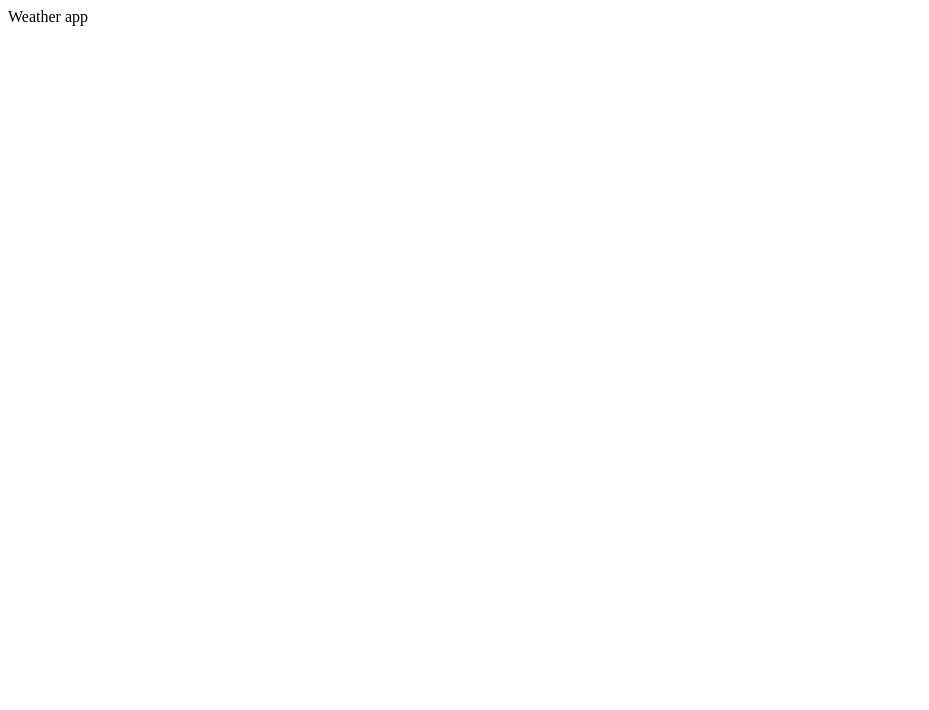
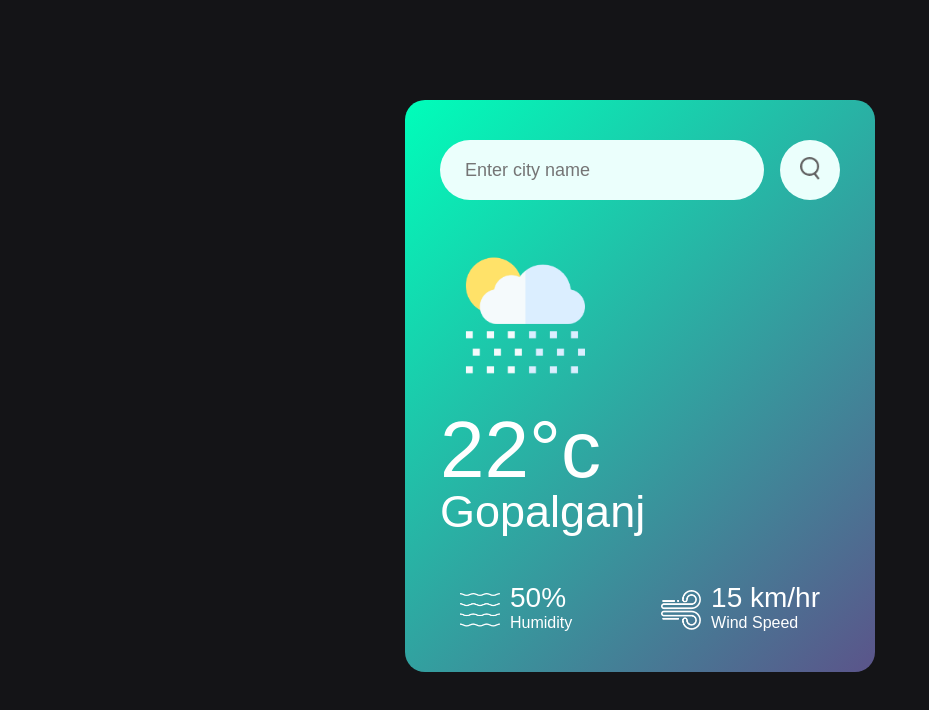
Before and after one commit to prabhatshahi/HTML-CSS-Project, a plain HTML site: page weather/index.html in a window 1280 px wide. Shown: the whole page, without its empty margins (0-929 px from the left). Drawn offline with Linux system fonts and the light colour scheme.

Commit message:
created frontend part

```diff
--- a/weather/index.html
+++ b/weather/index.html
@@ -7,7 +7,33 @@
     <link rel="stylesheet" href="style.css" />
   </head>
   <body>
-    Weather app
+    <div class="card">
+      <div class="search">
+        <input type="text" placeholder="Enter city name" spellcheck="false" />
+        <button><img src="images/search.png" /></button>
+      </div>
+      <div class="weather">
+        <img src="images/rain.png" class="weather-icon" />
+        <h1 class="temp">22°c</h1>
+        <h2 class="city">Gopalganj</h2>
+        <div class="details">
+          <div class="col">
+            <img src="images/humidity.png" />
+            <div>
+              <p class="humidity">50%</p>
+              <p>Humidity</p>
+            </div>
+          </div>
+          <div class="col">
+            <img src="images/wind.png" />
+            <div>
+              <p class="wind">15 km/hr</p>
+              <p>Wind Speed</p>
+            </div>
+          </div>
+        </div>
+      </div>
+    </div>
 
     <script src="script.js"></script>
   </body>
--- a/weather/style.css
+++ b/weather/style.css
@@ -0,0 +1,94 @@
+* {
+  margin: 0;
+  padding: 0;
+  font-family: "Poppins", sans-serif;
+  box-sizing: border-box;
+}
+
+body {
+  background: rgb(20, 20, 23);
+}
+
+.card {
+  width: 90%;
+  max-width: 470px;
+  background: linear-gradient(135deg, #00feba, #5b548a);
+  color: #fff;
+  margin: 100px auto 0;
+  border-radius: 20px;
+  padding: 40px 35px;
+}
+
+.search {
+  width: 100%;
+  display: flex;
+  align-items: center;
+  justify-content: space-between;
+}
+
+.search input {
+  border: 0;
+  outline: 0;
+  background: #ebfffc;
+  color: #555;
+  padding: 10px 25px;
+  height: 60px;
+  border-radius: 30px;
+  flex: 1;
+  margin-right: 16px;
+  font-size: 18px;
+}
+
+.search button {
+  border: 0;
+  outline: 0;
+  background: #ebfffc;
+  border-radius: 50%;
+  width: 60px;
+  height: 60px;
+  cursor: pointer;
+}
+
+.search button img {
+  width: 20px;
+}
+
+.weather-icon {
+  width: 170px;
+  margin-top: 30px;
+}
+.weather h1 {
+  font-size: 80px;
+  font-weight: 500;
+}
+
+.weather h2 {
+  font-size: 45px;
+  font-weight: 400;
+  margin-top: -10px;
+}
+
+.details {
+  display: flex;
+  align-items: center;
+  justify-content: space-between;
+  padding: 0 20px;
+  margin-top: 50px;
+}
+
+.col {
+  display: flex;
+  align-items: center;
+  text-align: left;
+}
+
+.col img {
+  width: 40px;
+  margin-right: 10px;
+}
+
+.humidity,
+.wind {
+  font-size: 28px;
+  margin-top: -6px;
+}
```
